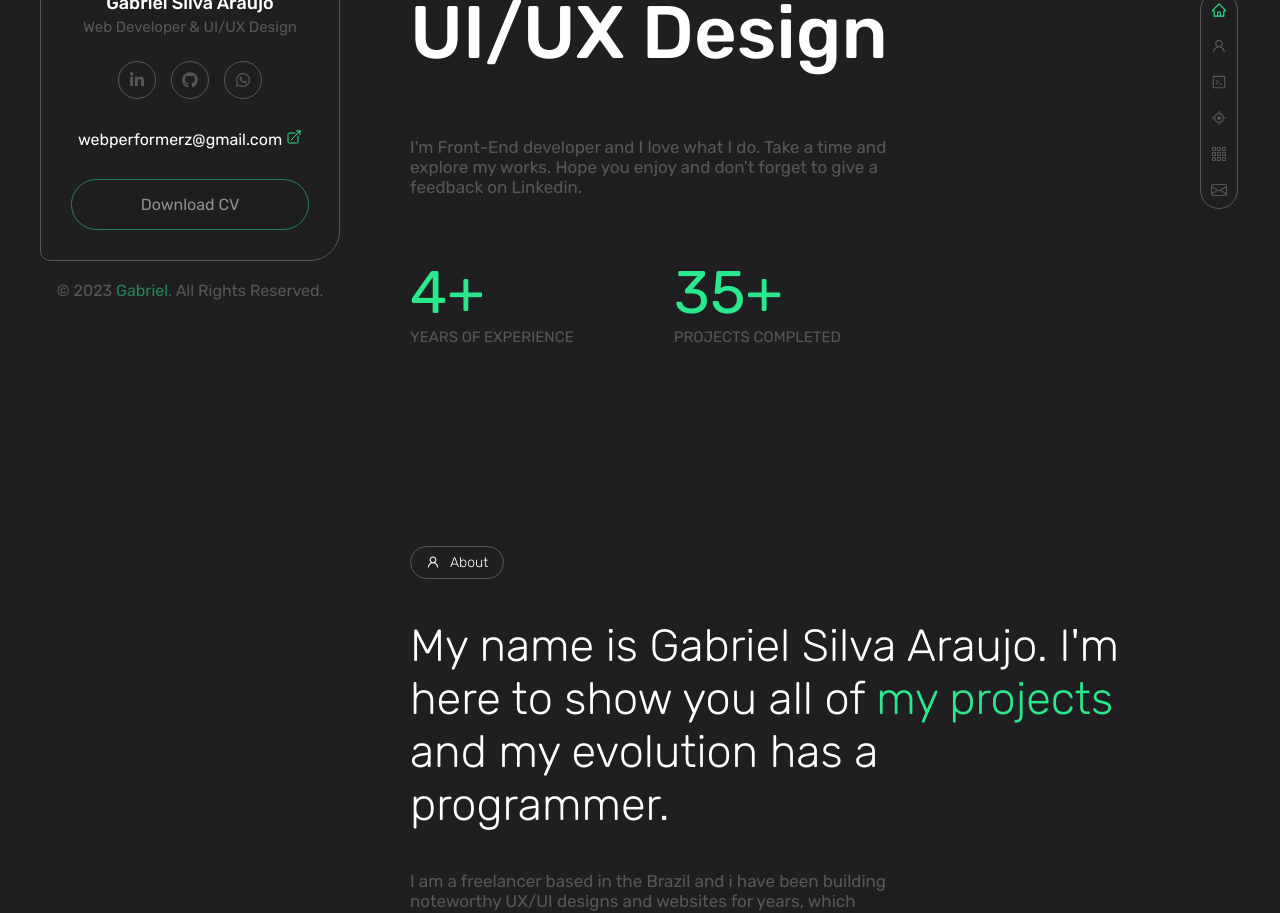
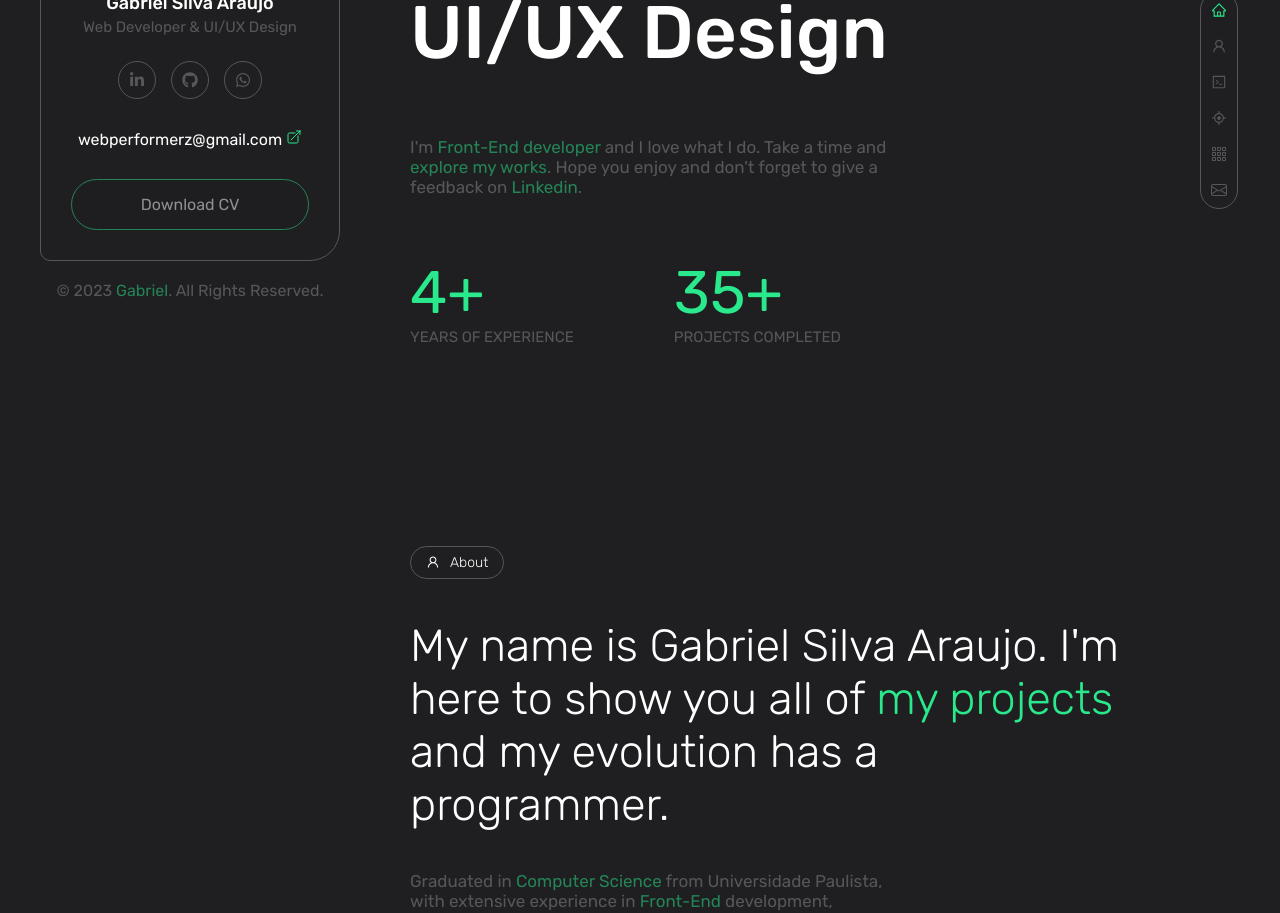
Before and after one commit to WebPerformer/next-new-portfolio, a Next.js app: page / in a window 1280 px wide. Shown: the part 300-1213 px from the top of the page. Built offline with nearby package versions, Linux system fonts and the light colour scheme.

Commit message:
Gray text span to Green

```diff
--- a/components/sections/landingSections/About.jsx
+++ b/components/sections/landingSections/About.jsx
@@ -9,7 +9,7 @@ function About() {
         <div className="section-title"><AiOutlineUser/> About</div>
         <div className="about-wrapper wrapper">
             <h5>My name is Gabriel Silva Araujo. I'm here to show you all of <span>my projects</span> and my evolution has a programmer.</h5>
-            <p className="gray-text">I am a freelancer based in the Brazil and i have been building noteworthy UX/UI designs and websites for years, which comply with the latest design trends. I help convert a vision and an idea into meaningful and useful products. Having a sharp eye for product evolution helps me prioritize tasks, iterate fast and deliver faster.</p>
+            <p className="gray-text">Graduated in <span>Computer Science</span> from Universidade Paulista, with extensive experience in <span>Front-End</span> development, specializing in applications using Javascript and improving my knowledge in <span>React.js</span> and <span>Next.js</span> Frameworks.</p>
         </div>
     </section>
   )
--- a/components/sections/landingSections/Hero.jsx
+++ b/components/sections/landingSections/Hero.jsx
@@ -17,7 +17,7 @@ function Hero() {
           <p>Say Hi from <span>Gabriel</span>, <br /> Web Developer & UI/UX Design</p>
         </div>
         <div className="small-text">
-          <p className="gray-text">I'm Front-End developer and I love what I do. Take a time and explore my works. Hope you enjoy and don't forget to give a feedback on Linkedin.</p>
+          <p className="gray-text">I'm <span>Front-End developer</span> and I love what I do. Take a time and <span>explore my works</span>. Hope you enjoy and don't forget to give a feedback on <span>Linkedin</span>.</p>
         </div>
         <ScrollTrigger onEnter={() => setCounterOn(true)} onExit={() => setCounterOn(false)}>
           <div className="number-counter">
--- a/src/styles/globals.css
+++ b/src/styles/globals.css
@@ -84,6 +84,11 @@ h5 span{
     width: 70%;
     font-size: 17px;
     color: var(--gray-color);
+}
+
+.gray-text span{
+    color: var(--primary-color);
+    opacity: .5;
 }
 
 /* LEFT CARD */
```
